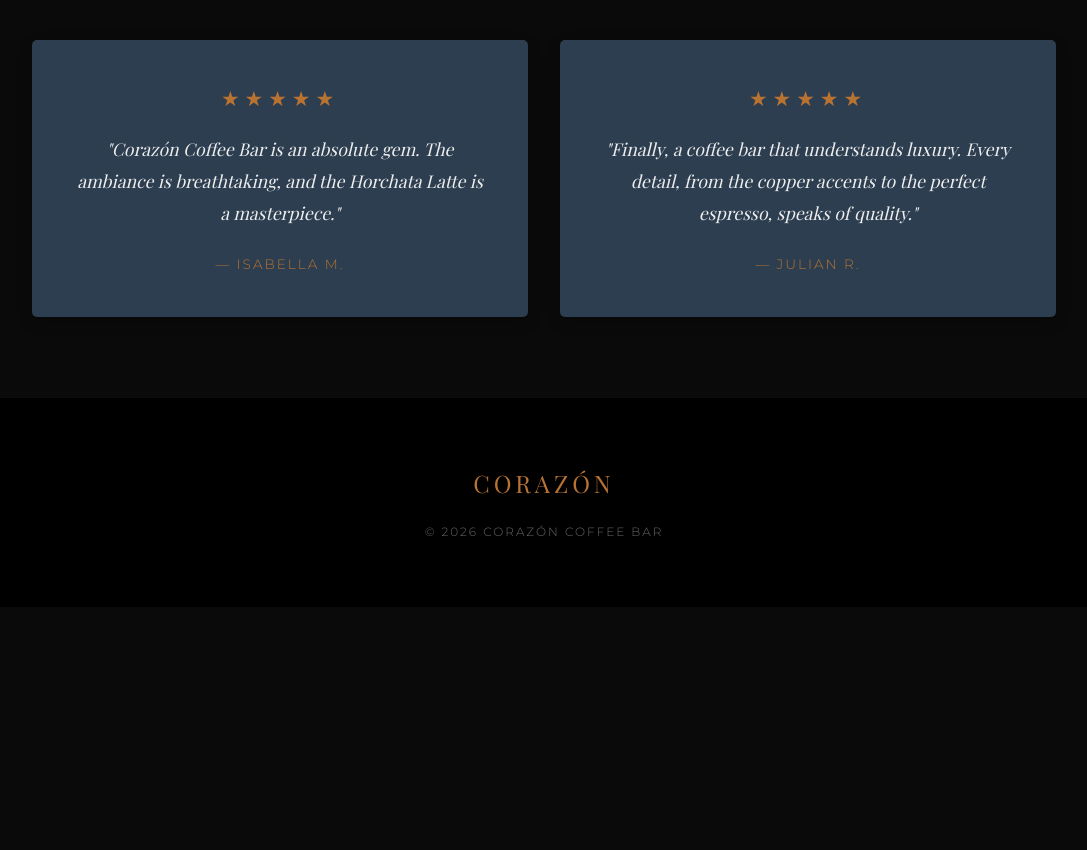
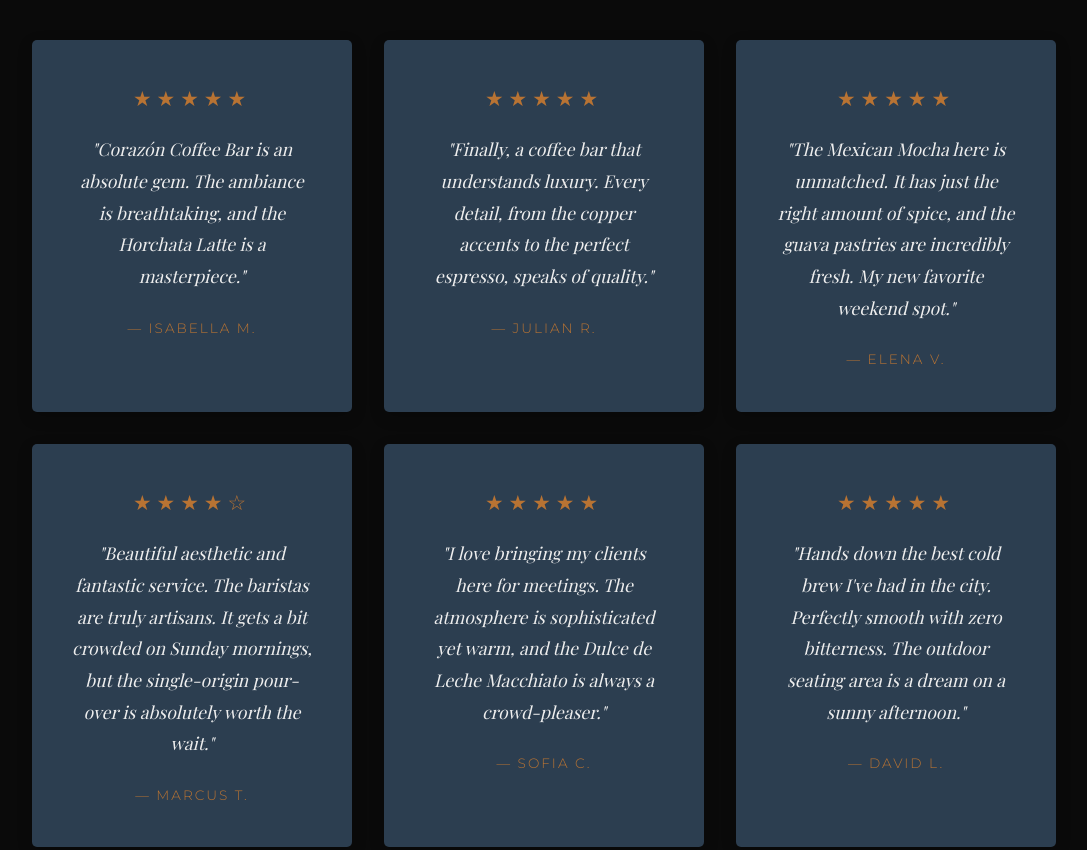
Before and after one commit to manistrupix/website-again, a plain HTML site: page reviews.html in a window 1280 px wide. Shown: the part 600-1450 px from the top of the page, without its empty margins (96-1183 px from the left). Before the commit the page ends 1207 px from the top, so only its background shows below. Drawn offline with nearby package versions, Linux system fonts and the light colour scheme.

Commit message:
Update reviews.html

```diff
--- a/reviews.html
+++ b/reviews.html
@@ -29,10 +29,35 @@
                 <p class="review-text">"Corazón Coffee Bar is an absolute gem. The ambiance is breathtaking, and the Horchata Latte is a masterpiece."</p>
                 <p class="review-author">— Isabella M.</p>
             </div>
+
             <div class="review-card">
                 <div class="stars">★★★★★</div>
                 <p class="review-text">"Finally, a coffee bar that understands luxury. Every detail, from the copper accents to the perfect espresso, speaks of quality."</p>
                 <p class="review-author">— Julian R.</p>
+            </div>
+
+            <div class="review-card">
+                <div class="stars">★★★★★</div>
+                <p class="review-text">"The Mexican Mocha here is unmatched. It has just the right amount of spice, and the guava pastries are incredibly fresh. My new favorite weekend spot."</p>
+                <p class="review-author">— Elena V.</p>
+            </div>
+
+            <div class="review-card">
+                <div class="stars">★★★★☆</div>
+                <p class="review-text">"Beautiful aesthetic and fantastic service. The baristas are truly artisans. It gets a bit crowded on Sunday mornings, but the single-origin pour-over is absolutely worth the wait."</p>
+                <p class="review-author">— Marcus T.</p>
+            </div>
+
+            <div class="review-card">
+                <div class="stars">★★★★★</div>
+                <p class="review-text">"I love bringing my clients here for meetings. The atmosphere is sophisticated yet warm, and the Dulce de Leche Macchiato is always a crowd-pleaser."</p>
+                <p class="review-author">— Sofia C.</p>
+            </div>
+
+            <div class="review-card">
+                <div class="stars">★★★★★</div>
+                <p class="review-text">"Hands down the best cold brew I've had in the city. Perfectly smooth with zero bitterness. The outdoor seating area is a dream on a sunny afternoon."</p>
+                <p class="review-author">— David L.</p>
             </div>
         </div>
     </section>
```
